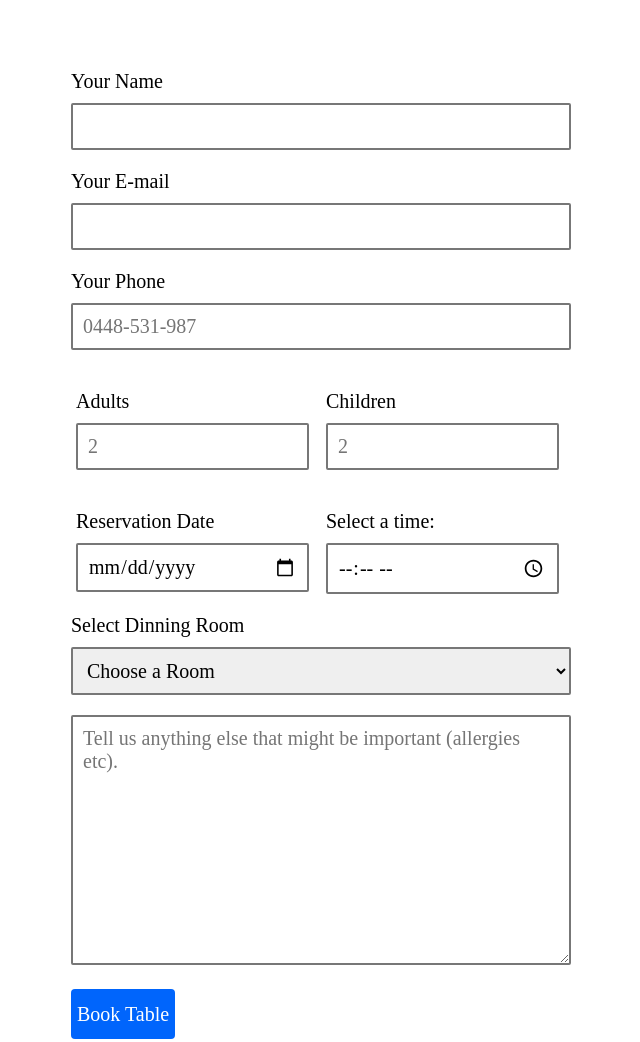
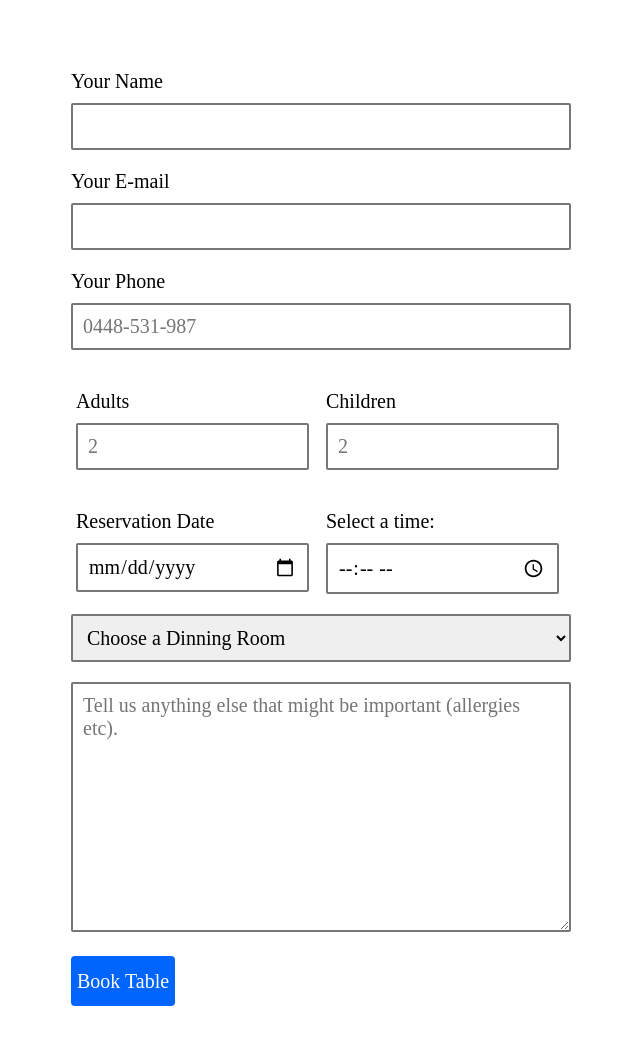
Before and after one commit to Alex-McM/Project-1, a plain HTML site: page index.html in a window 1280 px wide. Shown: the whole page, without its empty margins (319-959 px from the left). Drawn offline with Linux system fonts and the light colour scheme.

Commit message:
Dinning room selection updated

```diff
--- a/index.html
+++ b/index.html
@@ -48,10 +48,10 @@
         </div>
 
 
-        <div class="elem-group">
-          <label for="seating-selection">Select Dinning Room</label>
+
+        <div class="elem-group"></div>
           <select id="seating-selection" name="room_preference" required>
-              <option value="">Choose a Room</option>
+              <option value="">Choose a Dinning Room</option>
               <option value="basement">Basement</option>
               <option value="main">Main</option>
               <option value="upstairs">Upstairs</option>
```
